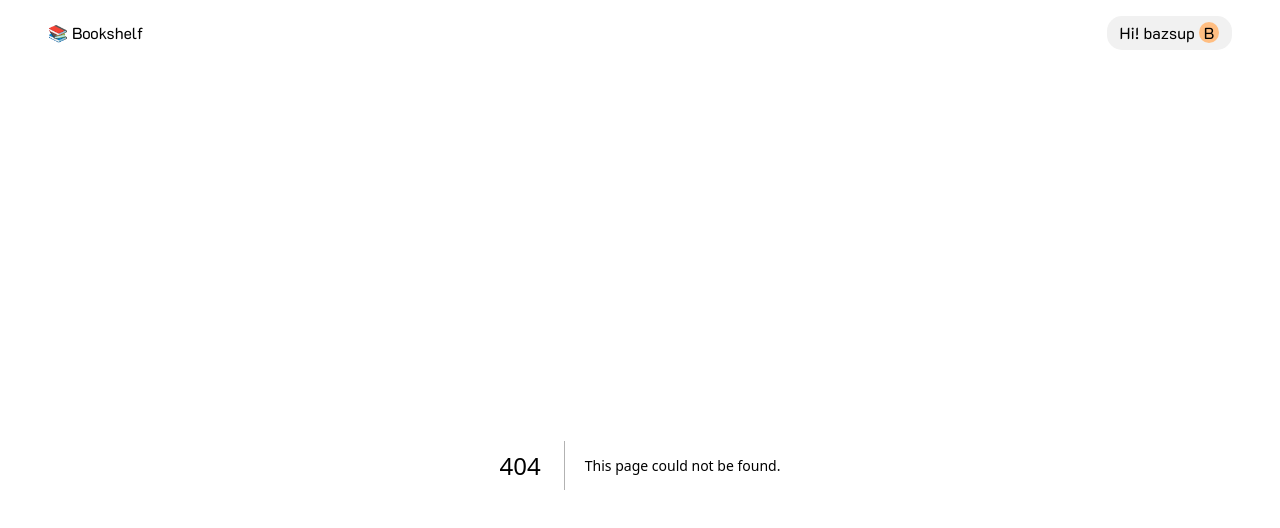
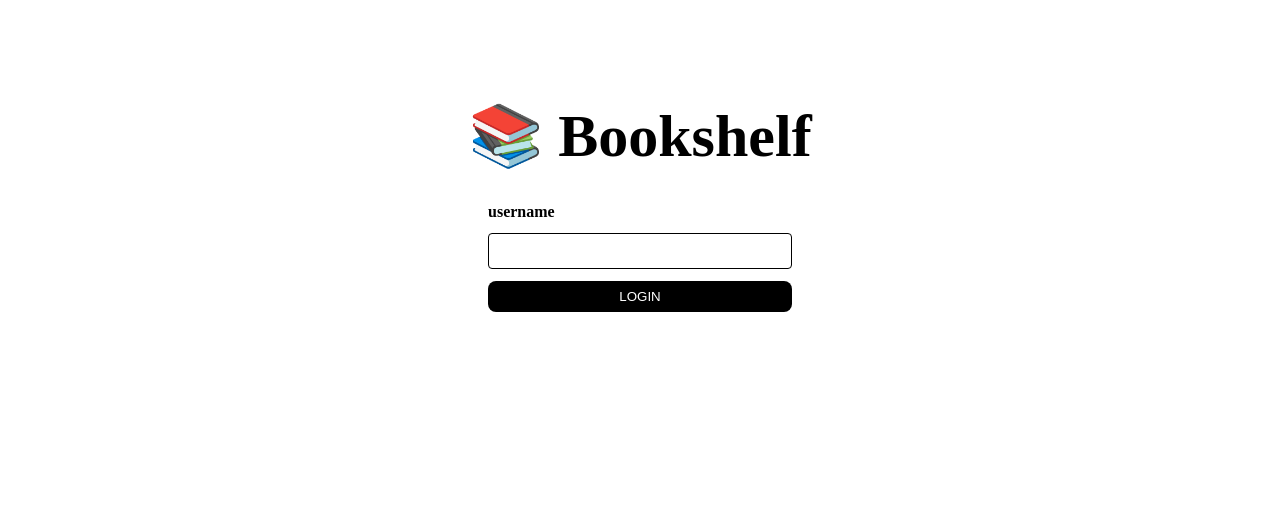
Before and after one commit to thana-arnam/bookshelf-exercise, a Next.js app: page /login in a window 1280 px wide. Before the commit this address had no page. Shown: the top 528 px of the page. Built offline with nearby package versions, Linux system fonts and the light colour scheme.

Commit message:
add login page

```diff
--- a/src/app/globals.css
+++ b/src/app/globals.css
@@ -84,6 +84,10 @@
   font-weight: 700;
 }
 
+.text-medium {
+  font-weight: 700;
+  font-size: 60px;
+}
 
 .text-big {
   font-weight: 900;
@@ -295,3 +299,40 @@ button {
 .bookDetail .img {
   margin-bottom: 2rem;
 }
+@keyframes blink {
+  from{
+      opacity: 0%;
+   }
+   to{
+       opacity: 100%;
+    }
+}
+.type-animation::after{
+   content: "|";
+   animation: blink 1s infinite;
+}
+
+.login-container {
+  display: flex;
+  flex-direction: column;
+  align-items: stretch;
+  width: 400px;
+  margin: 100px auto 0;
+}
+.text-center {
+  text-align: center;
+}
+.login-form {
+  padding: 12px 48px;
+  box-sizing: content-box;
+}
+.login-form  input, .login-form  label {
+  width: 100%;
+}
+.column {
+  flex-direction: column;
+}
+.w-full {
+  width: 100%;
+  flex: 1;
+}
--- a/src/app/layout.jsx
+++ b/src/app/layout.jsx
@@ -1,17 +1,17 @@
-import './globals.css'
+import "./globals.css";
 import { K2D } from "@next/font/google";
 import Navbar from "@/app/navbar";
 import styles from "@/app/page.module.css";
-const k2d = K2D({weight: "400", subsets: ['latin']})
+const k2d = K2D({ weight: "400", subsets: ["latin"] });
 
 export default function RootLayout({ children }) {
     return (
         <html lang="en">
             <head />
             <body>
-          <Navbar/>
-          <main className={`${styles.main} ${k2d.className}`}>{children}</main>
+                {/* <Navbar /> */}
+                {children}
             </body>
         </html>
-  )
+    );
 }
--- /dev/null
+++ b/src/app/login/page.jsx
@@ -0,0 +1,28 @@
+import styles from "@/app/page.module.css";
+
+const Login = () => {
+    return (
+        <main className={`${styles.main} `}>
+            <div className="login-container ">
+                <h1 className="text-title text-medium text-center">
+                    📚 Bookshelf
+                </h1>
+                <form className="login-form">
+                    <div className="form-field column">
+                        <label className="field-label text-title">
+                            username
+                        </label>
+                        <div className="field-input pt-12">
+                            <input />
+                        </div>
+                    </div>
+                    <div>
+                        <button className="btn-primary w-full">LOGIN</button>
+                    </div>
+                </form>
+            </div>
+        </main>
+    );
+};
+
+export default Login;
```
Lines whose indentation alone changed are shown as unchanged.
